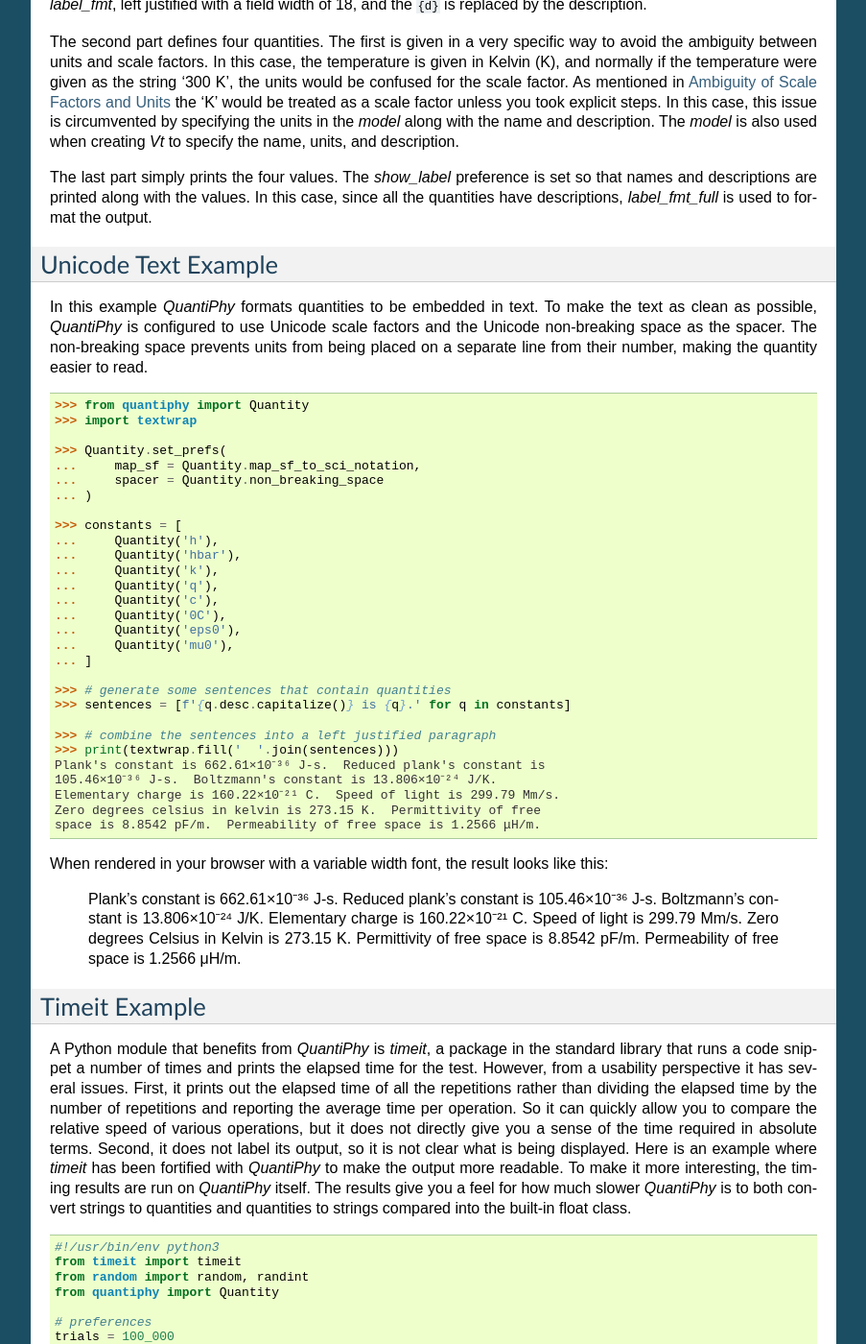
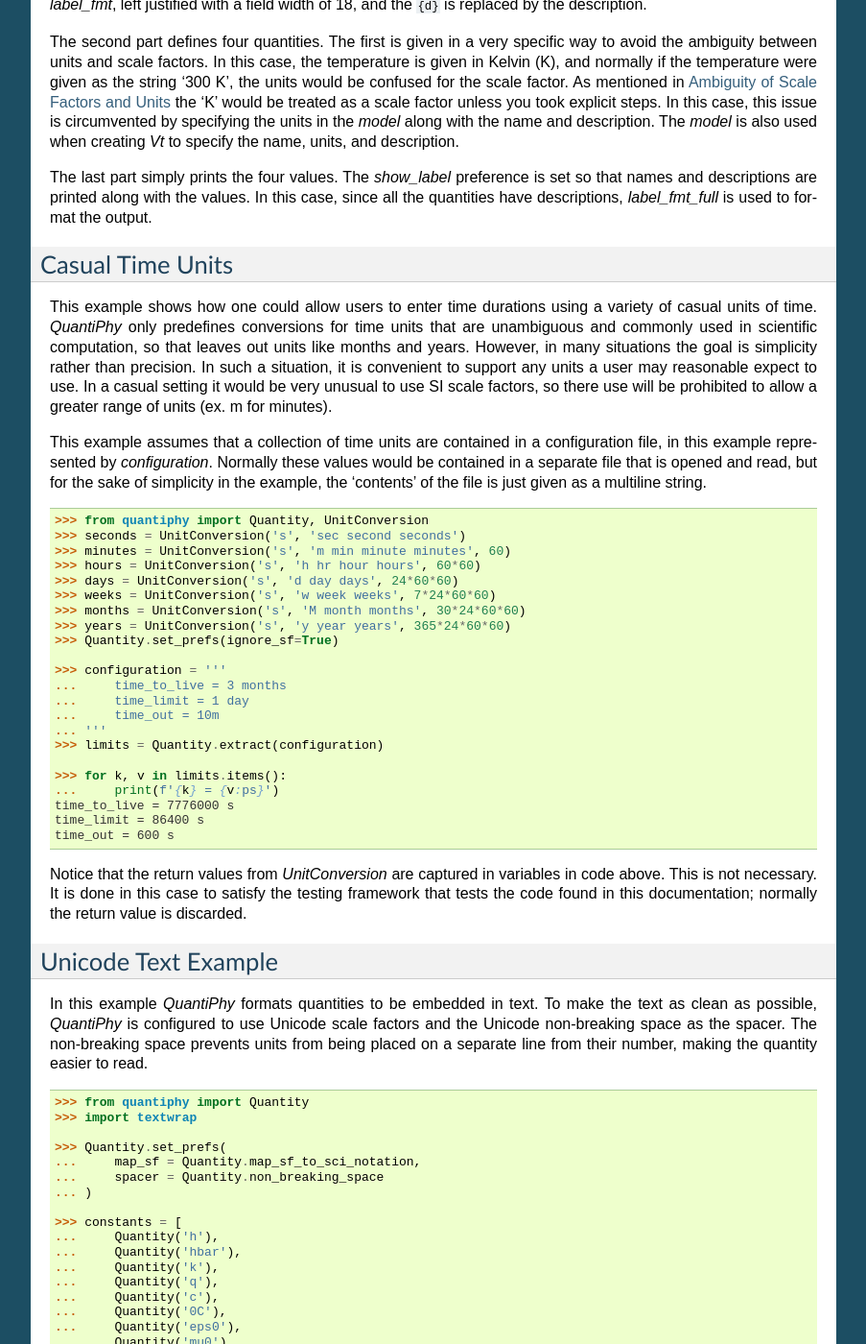
Before and after one commit to KenKundert/quantiphy, a Sphinx documentation site: the page built from doc/examples.rst, in a window 1280 px wide and 1400 px high, scrolled down 3614 px. Shown: the whole window at 96% size, without its empty margins (198-1101 px from the left). Built offline with Sphinx 7.4.7, drawn with Linux system fonts in a browser that asks for light colours.

Commit message:
Fixed docstring for UnitConversion, added example.

```diff
--- a/doc/examples.rst
+++ b/doc/examples.rst
@@ -289,6 +289,57 @@
 so that names and descriptions are printed along with the values. In this case,
 since all the quantities have descriptions, *label_fmt_full* is used to format
 the output.
+
+
+.. _casual time units example:
+
+Casual Time Units
+-----------------
+
+This example shows how one could allow users to enter time durations using
+a variety of casual units of time.  *QuantiPhy* only predefines conversions for
+time units that are unambiguous and commonly used in scientific computation, so
+that leaves out units like months and years. However, in many situations the
+goal is simplicity rather than precision. In such a situation, it is convenient
+to support any units a user may reasonable expect to use. In a casual setting it
+would be very unusual to use SI scale factors, so there use will be prohibited
+to allow a greater range of units (ex. m for minutes).
+
+This example assumes that a collection of time units are contained in
+a configuration file, in this example represented by *configuration*. Normally
+these values would be contained in a separate file that is opened and read, but
+for the sake of simplicity in the example, the 'contents' of the file is just
+given as a multiline string.
+
+.. code-block:: python
+
+    >>> from quantiphy import Quantity, UnitConversion
+    >>> seconds = UnitConversion('s', 'sec second seconds')
+    >>> minutes = UnitConversion('s', 'm min minute minutes', 60)
+    >>> hours = UnitConversion('s', 'h hr hour hours', 60*60)
+    >>> days = UnitConversion('s', 'd day days', 24*60*60)
+    >>> weeks = UnitConversion('s', 'w week weeks', 7*24*60*60)
+    >>> months = UnitConversion('s', 'M month months', 30*24*60*60)
+    >>> years = UnitConversion('s', 'y year years', 365*24*60*60)
+    >>> Quantity.set_prefs(ignore_sf=True)
+
+    >>> configuration = '''
+    ...     time_to_live = 3 months
+    ...     time_limit = 1 day
+    ...     time_out = 10m
+    ... '''
+    >>> limits = Quantity.extract(configuration)
+
+    >>> for k, v in limits.items():
+    ...     print(f'{k} = {v:ps}')
+    time_to_live = 7776000 s
+    time_limit = 86400 s
+    time_out = 600 s
+
+Notice that the return values from *UnitConversion* are captured in variables in
+code above.  This is not necessary. It is done in this case to satisfy the
+testing framework that tests the code found in this documentation; normally the
+return value is discarded.
 
 
 .. _unicode example:
```
Also changed, not shown: quantiphy.py (+5 -5 lines).
